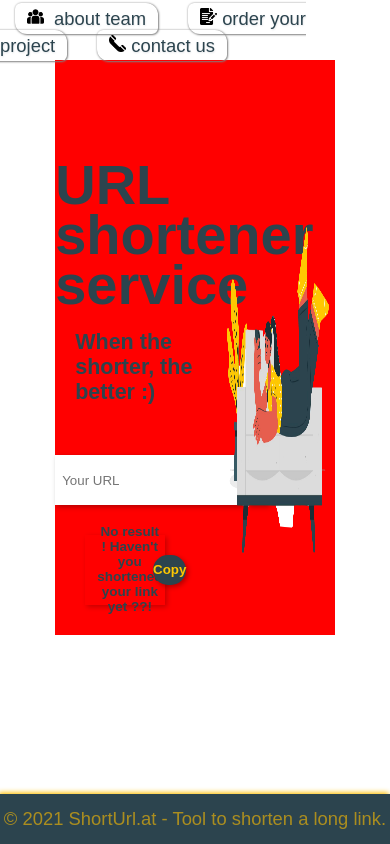
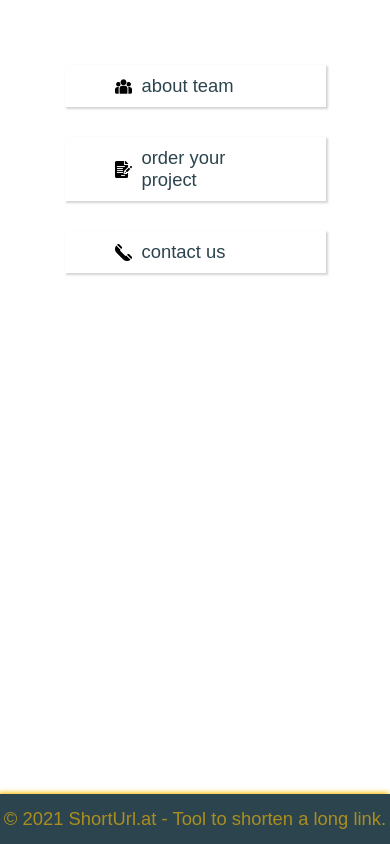
Before and after one commit to ZahraZfr/URL-Shortner-API, a React (Create React App) app: page / in a window 390 px wide. Built offline with nearby package versions, Linux system fonts and the light colour scheme.

Commit message:
feat: add hamburger menu

```diff
--- a/src/components/Header.js
+++ b/src/components/Header.js
@@ -2,12 +2,16 @@ import { Wrapper } from './styles/Header.style'
 import group from '../group.png';
 import contract from '../contract.png';
 import telephone from '../telephone.png';
+import NavigationBar from './NavigationBar'
 
 const Header = () => {
+
     return (
         <>
+            <NavigationBar />
             <Wrapper>
-                <div>
+
+                <div className='headerMenu'>
                     <a href="/">
                         <img src={group} alt="" />  about team</a>
                     <a href="/">
--- a/src/components/Main.js
+++ b/src/components/Main.js
@@ -44,7 +44,7 @@ const Main = () => {
                 <section>
                     <div>
                         <h5>{showMsg}</h5>
-                        <p><a href={Shorterlink} target='_blank'>{Shorterlink}</a></p>
+                        <p><a href={Shorterlink}>{Shorterlink}</a></p>
                     </div>
                     <button
                         onClick={() => {
--- /dev/null
+++ b/src/components/NavigationBar.js
@@ -0,0 +1,40 @@
+import { useState } from "react";
+import { NavPanel } from "./styles/NavigationBar.stayle"
+import group from '../group.png';
+import contract from '../contract.png';
+import telephone from '../telephone.png';
+const NavigationBar = () => {
+
+
+    var humStyled ={
+        position:"fixed",
+        top:"20px",
+        left:"20px"
+
+    }
+    const [showMwnu, setShowMenu] = useState('false');
+    let menuTab;
+    if (showMwnu) {
+        menuTab = <NavPanel>
+            <a href="/">
+                <img src={group} alt="" />  about team</a>
+            <a href="/">
+                <img src={contract} alt="" />order your project</a>
+            <a href="/">
+                <img src={telephone} alt="" />contact us</a>
+
+        </NavPanel>
+    }
+    return (
+        <div id="humIcon" style={humStyled} onClick={() => setShowMenu(!showMwnu)}>
+            <svg viewBox="0 0 100 80" width="30" height="30" z-index="11" >
+                <rect width="100" height="20"></rect>
+                <rect y="30" width="100" height="20"></rect>
+                <rect y="60" width="100" height="20"></rect>
+            </svg>
+            {menuTab}
+        </div>
+    );
+}
+
+export default NavigationBar;
--- a/src/components/styles/Header.style.js
+++ b/src/components/styles/Header.style.js
@@ -25,15 +25,19 @@ export const Wrapper = styled.section`
        cursor:poiner;
        transition:all 0.2s ease;
        text-shadow: 0.5px 0.5px 2px #e1e3e6;
-       box-shadow: 0.5px 0.5px 2px 0.5px #7f7f7f;
+       box-shadow: 1px 1.5px 2px 0.5px #d4d4d4;
        padding-bottom:4px;
        text-align:center;
        padding:5px 12px;
-       border-radius:6px 12px;
+       border-radius:10px;
+       background-color:#fafafa;
+       border:none;
+       outline:none;
 
         &:hover{
-            color:black;
-            border-bottom:3px solid rgb(254,200,2);
+            padding:5.5px 12.5px;
+            margin:9.5px 14.5px;
+            border-bottom:3.2px solid rgb(254,200,2);
         }
 
         img{
@@ -43,4 +47,32 @@ export const Wrapper = styled.section`
             color:rgb(44,68,78);
         }
     }
+
+
+
+    @media only screen and (max-width: 1200px) {
+       a{
+        padding:2.5px 9.5px;
+        margin:6.5px 11.5px;
+       }
+
+       img{
+        width:12px;
+        margin:2px px 0 0;
+       }
+      }
+
+      @media only screen and (max-width: 668px) {
+        a{
+        //  padding:1px 7px;
+        //  margin:2px 5px;
+        //  font-size:12px;
+        display:none;
+        }
+        img{
+         width:12px !important;
+         margin:1px px 0 0;
+        }
+       }
+
 `;
--- a/src/components/styles/Main.style.js
+++ b/src/components/styles/Main.style.js
@@ -1,16 +1,11 @@
 import styled from "styled-components";
 
 export const MainHolder = styled.div`
-@media only screen and (max-width: 1228px) {
-    background-color:red;
-  }
-
-
     text-align: center;
     color: palevioletred;
     display:flex;
     justify-content:space-between;
-    align-item:center;
+    align-items:center;
     margin:0 3em;
 
     img {
@@ -64,6 +59,7 @@ export const MainHolder = styled.div`
                 color:rgb(44,68,78);
                 font-family: 'Source Sans Pro', sans-serif;
                 font-size:18px;
+                transition:all 0.3s;
 
                 &:hover{
                     cursor: pointer;
@@ -120,6 +116,7 @@ export const MainHolder = styled.div`
                 font-weight:700;
                 text-align:center;
                 border-radius:15px;
+                transition:all 0.3s;
 
                 &:hover{
                     cursor: pointer;
@@ -131,4 +128,45 @@ export const MainHolder = styled.div`
         }
     }
 
+
+    @media only screen and (max-width: 1200px) {
+        flex-direction:column;
+        form{
+            order:2;
+            width:80%;
+            justify-content:space-between;
+            padding:0;
+
+            h1{
+                font-size:45px;
+            }
+            div{
+                flex-direction:column;
+                justify-content:center;
+                align-items:center;
+
+                input{
+                    width:90% !important;
+                    margin:0 auto 15px !important;
+                    padding: 20px 8px !important;
+                }
+
+                button{
+                    width:90% !important;
+                    padding:4px ;
+                }
+            }
+            section{
+                flex-direction:column;
+                height:auto;
+                button{
+                    width:30%
+                }
+            }
+        }
+        img {
+            max-width: 80% !important;
+            margin-top:-50px
+        }
+      }
 `;
--- /dev/null
+++ b/src/components/styles/NavigationBar.stayle.js
@@ -0,0 +1,46 @@
+import styled from "styled-components";
+
+export const NavPanel = styled.div`
+transition:all 0.3s;
+padding:50px;
+width:100%;
+height:100% !important;
+z-index:5;
+position:fixed;
+top:0;
+bottom:0;
+right:0;
+left:0;
+background-color:white;
+color:white;
+overflow:hidden;
+display:flex;
+align-items:center;
+justify-content:start;
+flex-direction:column;
+
+a{
+    display:flex;
+    align-items:center;
+    box-shadow: 1px 1.5px 2px 0.5px #d4d4d4;
+    margin:15px;
+    padding:10px 50px;
+    width:90%;
+    height:auto;
+    align-item:center;
+    text-decoration:none;
+    color:rgb(44,68,78);
+    transition:all 0.3s;
+
+    &:hover{
+        box-sizing:border-box;
+        border-bottom:3.2px solid rgb(254,200,2);
+    }
+    img{
+        width:17px;
+        margin-right:10px;
+    }
+}
+
+
+`
--- a/src/components/styles/global.js
+++ b/src/components/styles/global.js
@@ -18,6 +18,7 @@ const GlobalStyles = createGlobalStyle`
     align-item:center;
     justify-content:center;
     height:100vh;
+    min-width:330px
   }
 
   p {
@@ -25,7 +26,12 @@ const GlobalStyles = createGlobalStyle`
     line-height: 1.5;
   }
 
+  @media only screen and (min-width: 668px) {
+    svg{
+        display:none;
+    }
 
+}
 `
 
 export default GlobalStyles
```
